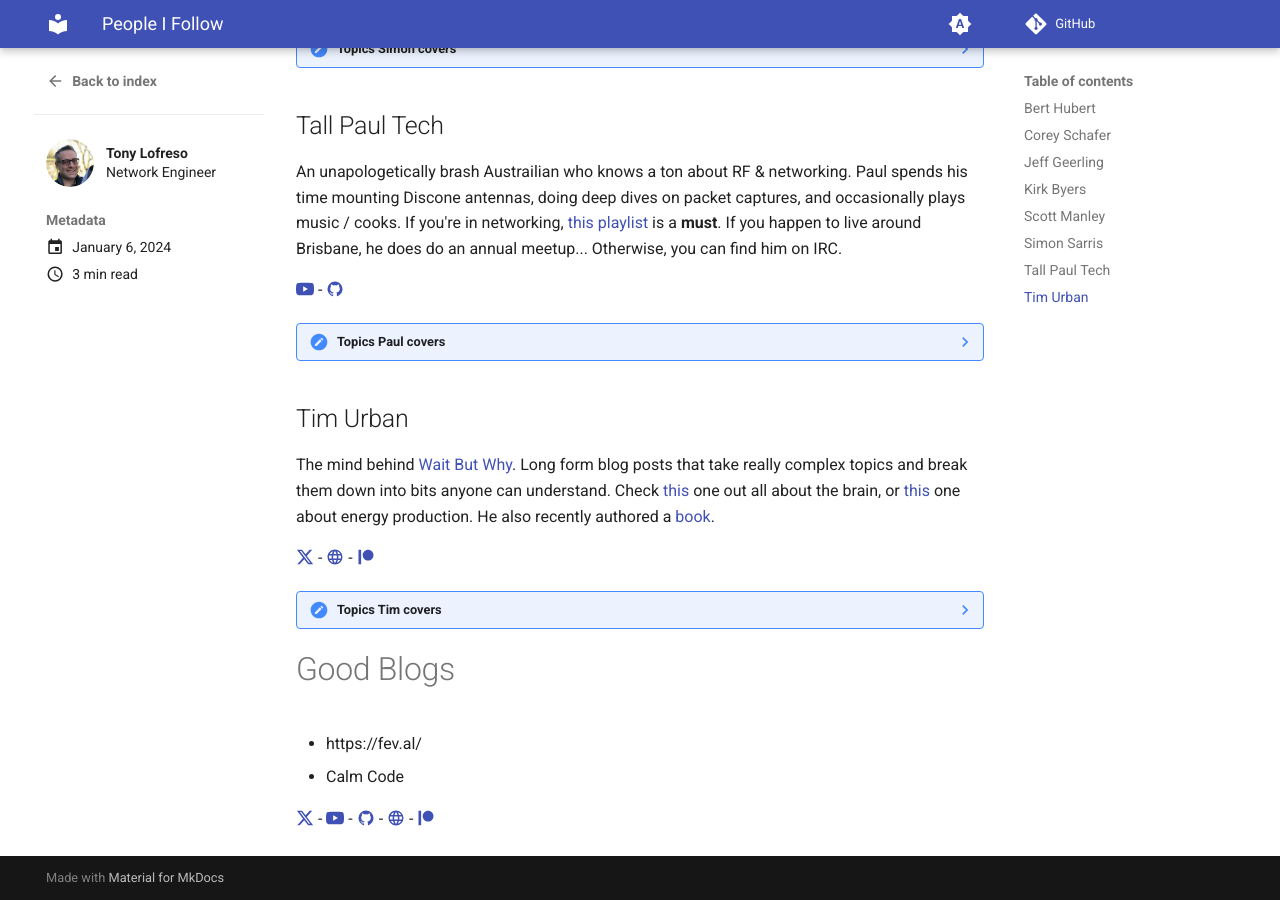
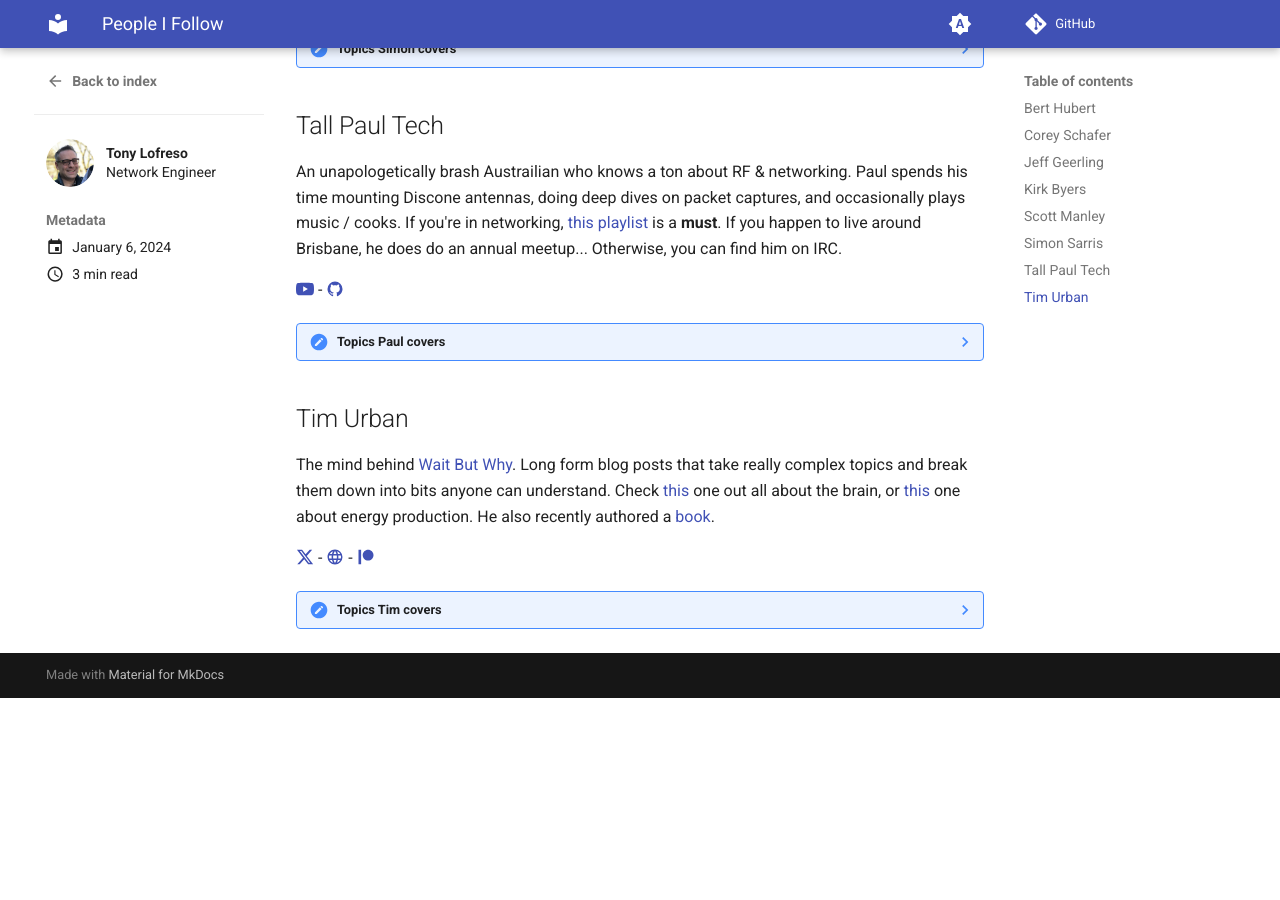
Before and after one commit to tlofreso/tlofreso.github.io, an MkDocs documentation site: the page built from docs/posts/people-i-follow.md, in a window 1280 px wide and 900 px high, scrolled down 2109 px. Built offline with MkDocs 1.6.1 and Material for MkDocs 9.7.7, drawn with Linux system fonts in a browser that asks for light colours; comment, search, counter and statistics services are not loaded; after the commit the page ends 2807 px from its top, so only the background shows below that.

Commit message:
fix typos

```diff
--- a/docs/posts/people-i-follow.md
+++ b/docs/posts/people-i-follow.md
@@ -9,7 +9,7 @@
 This list ended up being way longer than I anticipated. If I wrote about someone here, there's a good chance I've sponsored them in some way. Via Patreon, or buying merch, or books they've authored, etc... I would advocate that you do the same for interesting people that in some way, provide value to you. <!-- more --> All are simply ordered alphabetically.
 
 ## Bert Hubert
-I came across Bert's site via a post to Hackernews that linked to this article: [Reverse Engineering the source code of the BioNTech/Pfizer SARS-CoV-2 Vaccine](https://berthub.eu/articles/posts/reverse-engineering-source-code-of-the-biontech-pfizer-vaccine/){:target="blank"}. Nowhere have I found a more concise and compelling depiction of how mRNA can be used to help humans fight pathogens. In '22, he wrote a fascinating little tool that beeps everytime google tracks you ([demo here](https://x.com/bert_hu_bert/status/1561466204602220544?s=20){:target="blank"}). More recently, he's spent time deep diving on [climate change](https://berthub.eu/articles/posts/co2-global-warming-sensitivity/#summarising){:target="blank"}.
+I came across Bert's site via a post to Hackernews that linked to this article: [Reverse Engineering the source code of the BioNTech/Pfizer SARS-CoV-2 Vaccine](https://berthub.eu/articles/posts/reverse-engineering-source-code-of-the-biontech-pfizer-vaccine/){:target="blank"}. Nowhere have I found a more concise and compelling depiction of how mRNA can be used to help humans fight pathogens. In '22, he wrote a fascinating little tool that beeps everytime google tracks you ([demo here](https://x.com/bert_hu_bert/status/1561466204602220544?s=20){:target="blank"}). More recently, he's spent time deep diving on [climate change](https://berthub.eu/articles/posts/co2-global-warming-sensitivity){:target="blank"}.
 
 [:fontawesome-brands-x-twitter:](https://twitter.com/bert_hu_bert){:target="blank"} -
 [:material-github:](https://github.com/berthubert){:target="blank"} -
@@ -131,18 +131,3 @@
      - Human Nature
      - Science
      - Stick Figure Art
-
-
-
-# Good Blogs
- - https://fev.al/
- - Calm Code
-
-
-
-
-[:fontawesome-brands-x-twitter:](){:target="blank"} -
-[:simple-youtube:](){:target="blank"} -
-[:material-github:](){:target="blank"} -
-[:material-web:](){:target="blank"} -
-[:material-patreon:](){:target="blank"}
```
